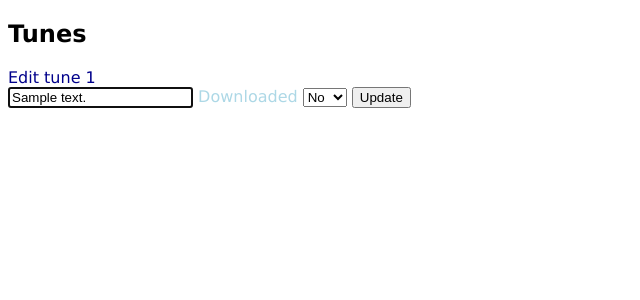
After one commit to evgenii-codesmith/tunzCatchr, a Flask app: page /update/1 in a window 1280 px wide. The commit adds this page. Shown: the top 300 px of the page, without its empty margins (0-640 px from the left). Run offline with Flask 2, Linux system fonts and the light colour scheme; tables that the repository leaves empty hold one stand-in row (values such as "Sample post").

Commit message:
CRUD functionality upgarded

```diff
--- a/app.py
+++ b/app.py
@@ -31,7 +31,41 @@ def index():
 
     else:
         all_tunes = Tune.query.order_by(Tune.date_created).all()
-        return render_template('index.html', all_tunes=all_tunes)
+        return render_template('index.html', tunes=all_tunes)
+
+@app.route('/delete/<int:id>')
+def delete(id):
+    target_tune = Tune.query.get_or_404(id)
+
+    try:
+        db.session.delete(target_tune)
+        db.session.commit()
+        return redirect('/')
+
+    except:
+        return 'Unable to delete tune %s' % id
+
+@app.route('/update/<int:id>',methods = ['POST', 'GET'])
+def update(id):
+    target_tune = Tune.query.get_or_404(id)
+
+    if request.method == 'POST':
+        target_tune.content = request.form['new_content']
+        downloaded = request.form['downloaded']
+
+        if downloaded == 'Yes':
+            target_tune.downloaded = True
+        elif downloaded == 'No':
+            if target_tune.downloaded:
+                target_tune.downloaded = False
+
+        try:
+            db.session.commit()
+            return redirect('/')
+        except:
+            return 'Unable to update'
+    else:
+        return render_template('update.html', tune=target_tune)
 
 if __name__=='__main__':
     app.run(debug=True)
--- /dev/null
+++ b/templates/update.html
@@ -0,0 +1,25 @@
+{% extends 'base.html' %}
+
+{% block head %}
+<h2>Tunes</h2>
+{% endblock %}
+
+{% block body %}
+
+<div class='content'>
+        <div id='app_name'>Edit tune {{ tune.id }}</div>
+        <form action='/update/{{ tune.id }}' method="post">
+            <div>
+                <input type="url" name="new_content" value="{{ tune.content}}" autofocus>
+                <label for="downloaded">Downloaded</label>
+                <select id="downloaded" name="downloaded" >
+                    <option>Yes</option>
+                    <option selected>No</option>
+                </select>
+
+                <input type="submit" value="Update">
+            </div>
+        </form>
+</div>
+
+{% endblock %}
```
Also changed, not shown: templates/index.html (+10 -5 lines).
